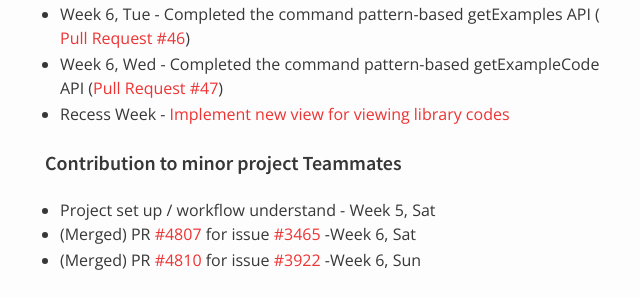
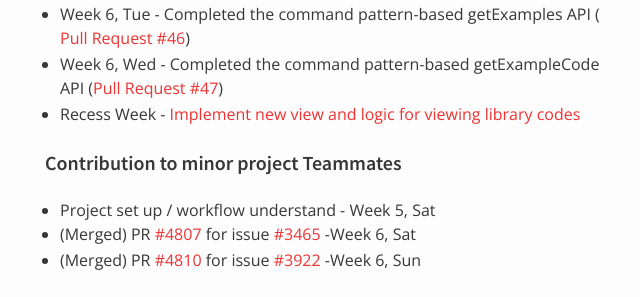
Before and after one commit to nus-oss/cs3281-AY1516S2-website, a Jekyll site: the page built from teams/codebender.md, in a window 1280 px wide and 900 px high, scrolled down 9083 px. Shown: the part 157-454 px from the top of the window, without its empty margins (325-965 px from the left). Built offline with Jekyll 4.4.1, drawn with Linux system fonts in a browser that asks for light colours.

Commit message:
Update Jiang Sheng's progress

```diff
--- a/teams/codebender.md
+++ b/teams/codebender.md
@@ -281,7 +281,7 @@ permalink: /teams/codebender/
 * Week 5, Sun - Created [test for getExampleCode API](https://github.com/codebendercc/eratosthenes/commit/cd56d7d6e820eb10504e9c53dca4017ea2aa18ee)
 * Week 6, Tue - Completed the command pattern-based getExamples API ([Pull Request #46](https://github.com/codebendercc/eratosthenes/pull/46))
 * Week 6, Wed - Completed the command pattern-based getExampleCode API ([Pull Request #47](https://github.com/codebendercc/eratosthenes/pull/47))
-* Recess Week - [Implement new view for viewing library codes](https://github.com/nus-fboa2016-CB/eratosthenes/commit/fa0b9bb4a28a31ad0d611f375c6363867ef0d56e)
+* Recess Week - [Implement new view and logic for viewing library codes](https://github.com/nus-fboa2016-CB/eratosthenes/commit/fa0b9bb4a28a31ad0d611f375c6363867ef0d56e)
 
 #### Contribution to minor project Teammates
 * Project set up / workflow understand - Week 5, Sat
```
